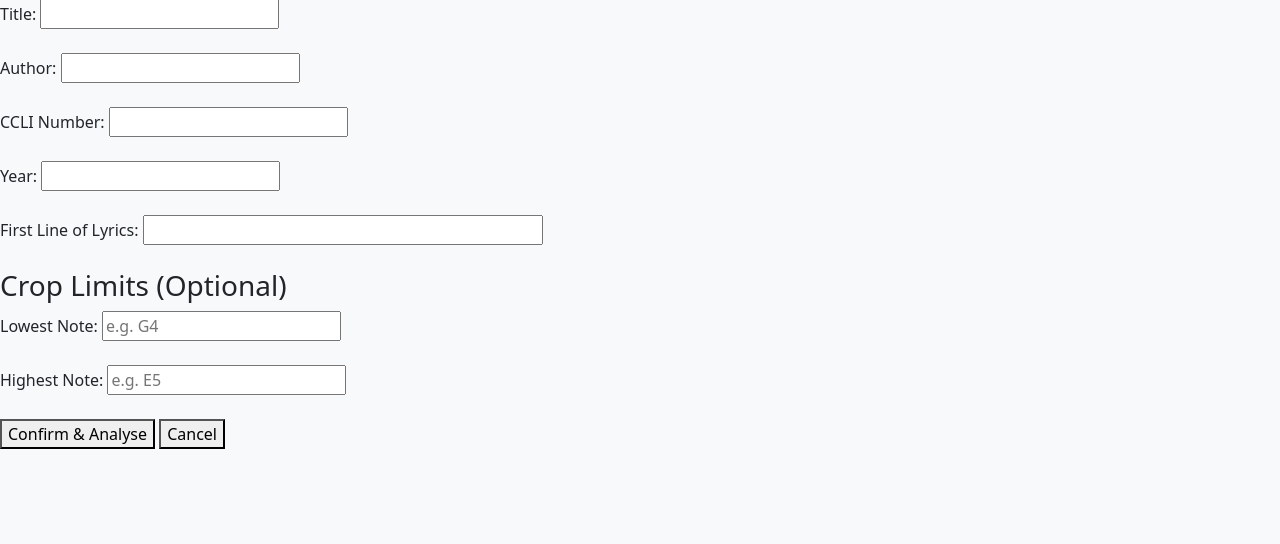
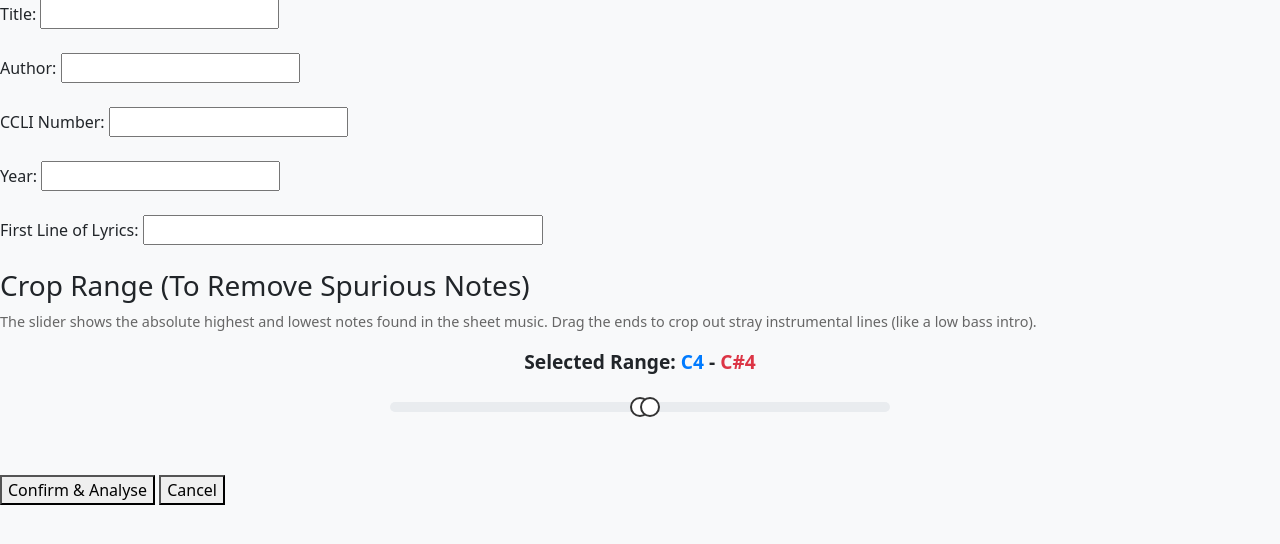
Before and after one commit to mpylon16/Congregational-Key-Finder, a Python web app: template templates/review_song.html in a window 1280 px wide. Shown: the part 127-671 px from the top of the page. Run offline with Jinja, Linux system fonts and the light colour scheme; the template is opened without the code that fills it, so the values that code supplies are empty.

Commit message:
fixed title extraction logic and added crop sliders for range

```diff
--- a/templates/review_song.html
+++ b/templates/review_song.html
@@ -90,12 +90,99 @@
             <label>First Line of Lyrics:</label>
             <input type="text" name="first_line" value="{{ first_line }}" style="width: 100%; max-width: 400px;"><br><br>
 
-            <h3>Crop Limits (Optional)</h3>
-            <label>Lowest Note:</label>
-            <input type="text" name="min_note" placeholder="e.g. G4"><br><br>
+            <h3>Crop Range (To Remove Spurious Notes)</h3>
+            <p style="color: #666; font-size: 0.9em;">
+                The slider shows the absolute highest and lowest notes found in the sheet music.
+                Drag the ends to crop out stray instrumental lines (like a low bass intro).
+            </p>
 
-            <label>Highest Note:</label>
-            <input type="text" name="max_note" placeholder="e.g. E5"><br><br>
+            <div style="font-weight: bold; font-size: 1.2em; text-align: center; margin-bottom: 10px;">
+                Selected Range: <span id="minNoteDisplay" style="color: #007bff;"></span> - <span id="maxNoteDisplay" style="color: #dc3545;"></span>
+            </div>
+
+            <div class="slider-container" style="position: relative; width: 100%; max-width: 500px; height: 40px; margin: 0 auto;">
+
+                <div class="slider-track" style="position: absolute; top: 15px; bottom: 15px; width: 100%; background: #e9ecef; border-radius: 5px;"></div>
+                <div id="activeTrack" style="position: absolute; top: 15px; bottom: 15px; background: linear-gradient(90deg, #007bff, #dc3545); border-radius: 5px;"></div>
+
+                <input type="range" id="minRange" name="min_midi" min="36" max="84" value="{{ raw_min_midi }}"
+                    style="position: absolute; width: 100%; top: 10px; pointer-events: none; -webkit-appearance: none; background: transparent; z-index: 3;">
+
+                <input type="range" id="maxRange" name="max_midi" min="36" max="84" value="{{ raw_max_midi }}"
+                    style="position: absolute; width: 100%; top: 10px; pointer-events: none; -webkit-appearance: none; background: transparent; z-index: 4;">
+            </div>
+
+            <br><br>
+
+            <style>
+                input[type=range]::-webkit-slider-thumb {
+                    pointer-events: all;
+                    width: 20px;
+                    height: 20px;
+                    -webkit-appearance: none;
+                    background: #fff;
+                    border: 2px solid #333;
+                    border-radius: 50%;
+                    cursor: pointer;
+                }
+                input[type=range]::-moz-range-thumb {
+                    pointer-events: all;
+                    width: 20px;
+                    height: 20px;
+                    background: #fff;
+                    border: 2px solid #333;
+                    border-radius: 50%;
+                    cursor: pointer;
+                }
+            </style>
+
+            <script>
+                const minRange = document.getElementById('minRange');
+                const maxRange = document.getElementById('maxRange');
+                const activeTrack = document.getElementById('activeTrack');
+                const minDisplay = document.getElementById('minNoteDisplay');
+                const maxDisplay = document.getElementById('maxNoteDisplay');
+
+                const notes = ['C', 'C#', 'D', 'Eb', 'E', 'F', 'F#', 'G', 'Ab', 'A', 'Bb', 'B'];
+
+                function midiToNoteName(midi) {
+                    const octave = Math.floor(midi / 12) - 1;
+                    const noteName = notes[midi % 12];
+                    return `${noteName}${octave}`;
+                }
+
+                function updateSlider() {
+                    let minVal = parseInt(minRange.value);
+                    let maxVal = parseInt(maxRange.value);
+
+                    // Prevent thumbs from crossing over each other
+                    if (minVal > maxVal - 1) {
+                        if (this === minRange) minRange.value = maxVal - 1;
+                        else maxRange.value = minVal + 1;
+                        minVal = parseInt(minRange.value);
+                        maxVal = parseInt(maxRange.value);
+                    }
+
+                    // Update Text Readout
+                    minDisplay.textContent = midiToNoteName(minVal);
+                    maxDisplay.textContent = midiToNoteName(maxVal);
+
+                    // Calculate visual track width and position
+                    const sliderMin = parseInt(minRange.min);
+                    const sliderMax = parseInt(minRange.max);
+                    const percent1 = ((minVal - sliderMin) / (sliderMax - sliderMin)) * 100;
+                    const percent2 = ((maxVal - sliderMin) / (sliderMax - sliderMin)) * 100;
+
+                    activeTrack.style.left = `${percent1}%`;
+                    activeTrack.style.width = `${percent2 - percent1}%`;
+                }
+
+                minRange.addEventListener('input', updateSlider);
+                maxRange.addEventListener('input', updateSlider);
+
+                // Initialize on load
+                updateSlider();
+            </script>
 
             <div class="button-group">
                 <button type="submit">Confirm & Analyse</button>
```
Also changed, not shown: app.py (+85 -64 lines).
